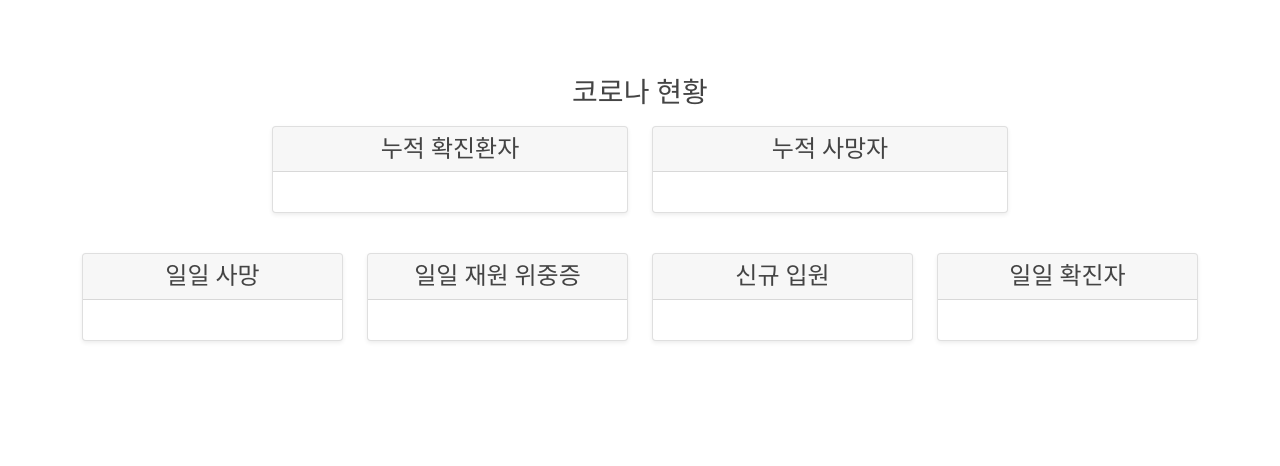
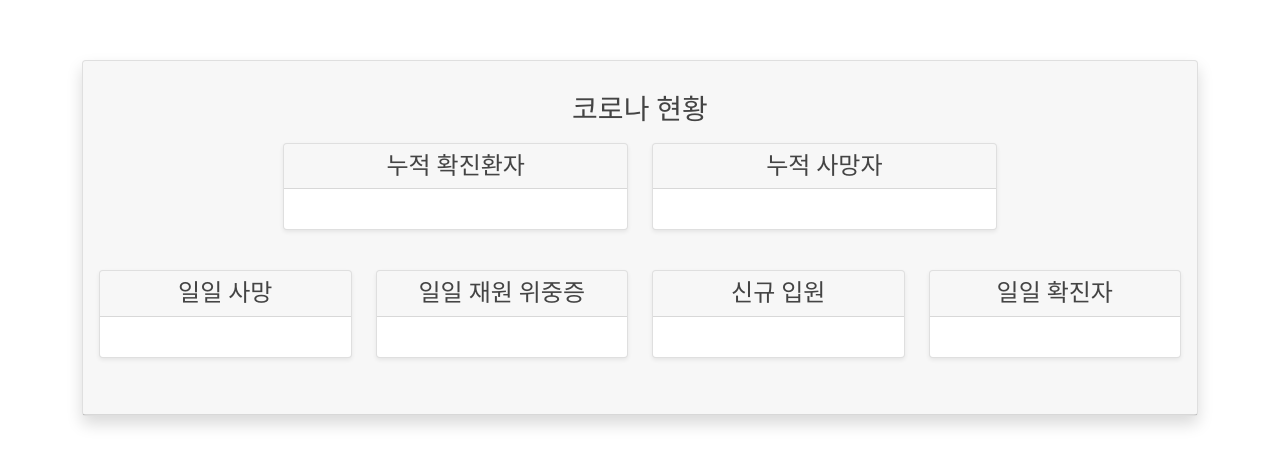
Before and after one commit to soyeonJeonDEV/Cloudme, a Django app: template django/templates/covid_checker/covid_main.html in a window 1280 px wide. Shown: the part 60-526 px from the top of the page. Run offline with Django 3.2, Linux system fonts and the light colour scheme; the template is opened without the code that fills it, so the values that code supplies are empty; some libraries are stand-ins or nearby versions.

Commit message:
modify covid-html

```diff
--- a/django/templates/covid_checker/covid_main.html
+++ b/django/templates/covid_checker/covid_main.html
@@ -8,7 +8,8 @@
 </div>
 <section id="about" class="about" >
     <div class="container">
-
+      <div class="card shadow mb-4">
+        <div class="card-header py-3">
 <!-- ---------------------- [edit] ------------------------ -->
 <script src="https://cdn.jsdelivr.net/npm/chart.js@2.8.0"></script>
 <h3 class="text-center mt-3">코로나 현황</h3>
```
